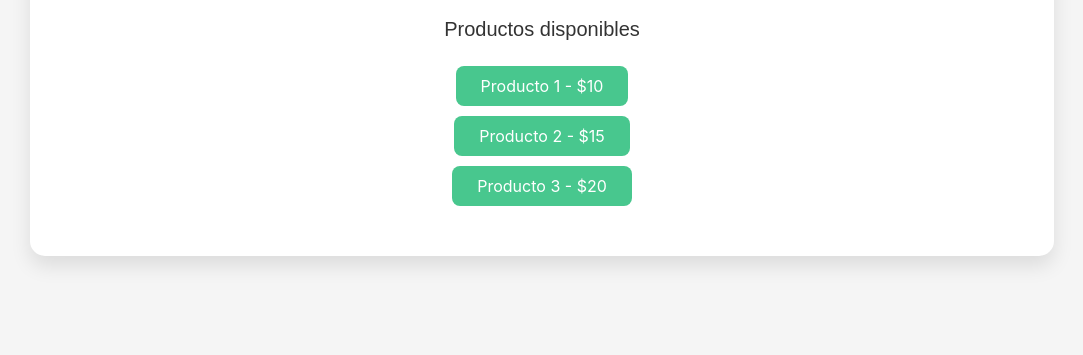
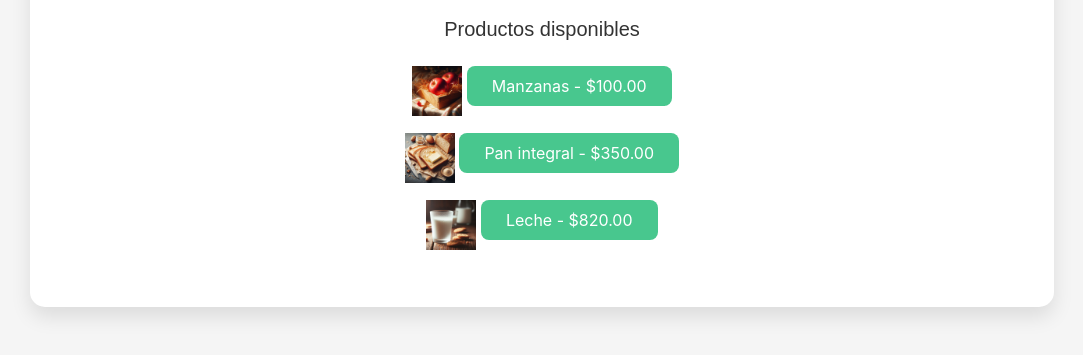
Before and after one commit to Ezequiel-1974/Js, a plain HTML site: page index.html in a window 1280 px wide. Shown: the part 197-552 px from the top of the page, without its empty margins (98-1181 px from the left). Drawn offline with nearby package versions, Linux system fonts and the light colour scheme.

Commit message:
Agregando JSON e IMG

```diff
--- /dev/null
+++ b/JSON/Productos.json
@@ -0,0 +1,17 @@
+[
+    {
+      "name": "Manzanas",
+      "price": 100,
+      "image": "Manzana.jpg"
+    },
+    {
+      "name": "Pan integral",
+      "price": 350,
+      "image": "PanIntegral.jpg"
+    },
+    {
+      "name": "Leche",
+      "price": 820,
+      "image": "Leche.jpg"
+    }
+  ]
--- a/index.html
+++ b/index.html
@@ -8,23 +8,28 @@
   <title>Carrito de Compra</title>
 </head>
 <body>
+  <!-- Aquí está la estructura principal de la página -->
   <div class="container">
+    <!-- Contenedor del carrito -->
     <div class="cart-container">
       <h1 class="title">Carrito de Compra</h1>
+      <!-- Aquí se mostrarán los elementos en el carrito -->
       <ul id="cart-items"></ul>
+      <!-- Aquí se mostrará el total de la compra -->
       <div class="cart-total">Total: $<span id="cart-total">0.00</span></div>
+      <!-- Botón para pagar -->
       <button id="checkout-button" class="button is-primary" onclick="checkout()" disabled>Pagar</button>
+      <!-- Botón para vaciar el carrito -->
       <button class="button is-danger" onclick="clearCart()">Vaciar Carrito</button>
     </div>
+    <!-- Contenedor de productos disponibles -->
     <div class="product-container">
       <h2 class="subtitle">Productos disponibles</h2>
-      <ul id="product-list">
-        <li><button class="button is-success" onclick="cart.addItem('Producto 1', 10)">Producto 1 - $10</button></li>
-        <li><button class="button is-success" onclick="cart.addItem('Producto 2', 15)">Producto 2 - $15</button></li>
-        <li><button class="button is-success" onclick="cart.addItem('Producto 3', 20)">Producto 3 - $20</button></li>
-      </ul>
+      <!-- Aquí se listarán los productos disponibles -->
+      <ul id="product-list"></ul>
     </div>
   </div>
+  <!-- Incluimos nuestro script JS -->
   <script src="./js/Guridi_EntregaFinal.js"></script>
 </body>
 </html>
--- a/js/Guridi_EntregaFinal.js
+++ b/js/Guridi_EntregaFinal.js
@@ -1,9 +1,9 @@
-
 // Clase para representar un producto
 class Product {
-  constructor(name, price) {
+  constructor(name, price, image) {
     this.name = name;
     this.price = price;
+    this.image = image; // Nueva propiedad para la imagen
   }
 }
 
@@ -17,12 +17,12 @@ class Cart {
     this.clearCartButton = document.getElementById('clear-cart-button');
   }
 
-  addItem(productName, productPrice) {
+  addItem(productName, productPrice, productImage) {
     const existingItem = this.items.find(item => item.product.name === productName);
     if (existingItem) {
       existingItem.quantity++;
     } else {
-      const product = new Product(productName, productPrice);
+      const product = new Product(productName, productPrice, productImage);
       this.items.push({ product, quantity: 1 });
     }
     this.updateCartDisplay();
@@ -52,6 +52,7 @@ class Cart {
       const li = document.createElement('li');
       li.className = 'product-item';
       li.innerHTML = `
+        <img src="./img/${item.product.image}" alt="${item.product.name}" width="50" height="50">
         <span>${item.product.name} - ${item.product.price} x ${item.quantity}</span>
         <span>${item.product.price * item.quantity}</span>
         <button class="button is-danger" onclick="cart.removeItem('${item.product.name}')">Eliminar</button>
@@ -68,9 +69,42 @@ class Cart {
   updateCartStorage() {
     localStorage.setItem('cart', JSON.stringify(this.items));
   }
+
+  async loadProductsFromJSON(jsonUrl) {
+    try {
+      const response = await fetch(jsonUrl);
+      if (!response.ok) {
+        throw new Error('Error al cargar el archivo JSON');
+      }
+      const products = await response.json();
+      return products;
+    } catch (error) {
+      console.error('Error cargando productos desde JSON:', error);
+      return [];
+    }
+  }
 }
 
-const cart = new Cart(); // Crear una instancia de la clase Cart
+const cart = new Cart();
+
+document.addEventListener('DOMContentLoaded', async () => {
+  const storedCart = localStorage.getItem('cart');
+  cart.items = storedCart ? JSON.parse(storedCart) : [];
+
+  const jsonUrl = 'JSON/Productos.json';
+  const products = await cart.loadProductsFromJSON(jsonUrl);
+
+  const productList = document.getElementById('product-list');
+  products.forEach(product => {
+    const listItem = document.createElement('li');
+    listItem.innerHTML = `
+      <img src="./img/${product.image}" alt="${product.name}" width="50" height="50">
+      <button class="button is-success" onclick="cart.addItem('${product.name}', ${product.price}, '${product.image}')">${product.name} - $${product.price.toFixed(2)}</button>`;
+    productList.appendChild(listItem);
+  });
+
+  cart.updateCartDisplay();
+});
 
 function checkout() {
   if (cart.items.length === 0) {
@@ -78,11 +112,10 @@ function checkout() {
     return;
   }
 
-  // Simulamos una petición al servidor para procesar la compra
   makePurchase()
     .then(response => {
       alert('¡Gracias por su compra! Respuesta del servidor: ' + response);
-      cart.clearCart(); // Limpiar carrito después de la compra exitosa
+      cart.clearCart();
     })
     .catch(error => {
       console.error('Error en la compra:', error);
@@ -94,24 +127,15 @@ function clearCart() {
   cart.clearCart();
 }
 
-// Llamar a updateCartDisplay después de cargar la página para mostrar el carrito inicial
-document.addEventListener('DOMContentLoaded', () => {
-  const storedCart = localStorage.getItem('cart');
-  cart.items = storedCart ? JSON.parse(storedCart) : [];
-  cart.updateCartDisplay();
-});
-
-// Función simulada de compra en un servidor (puede ser sustituida por una real)
 function makePurchase() {
   return new Promise((resolve, reject) => {
-    // Simulamos una petición al servidor para procesar la compra
     setTimeout(() => {
-      const success = true; // Simulamos una compra exitosa
+      const success = true;
       if (success) {
         resolve('Compra exitosa');
       } else {
         reject('La compra ha fallado');
       }
-    }, 2000); // Simulamos un tiempo de espera de 2 segundos
+    }, 2000);
   });
 }
```
Also changed, not shown: img/Leche.jpg (added), img/Manzana.jpg (added), img/PanIntegral.jpg (added).
